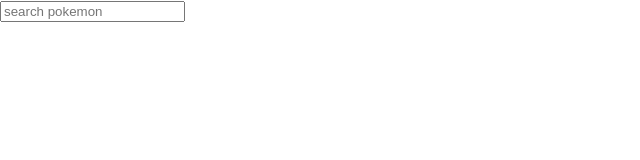
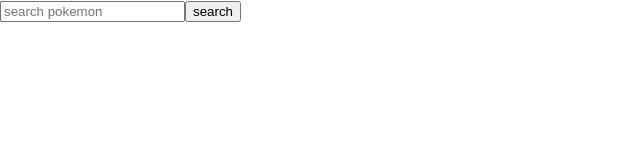
Before and after one commit to felixlaii/pokemon-search-app.github.io, a React (Create React App) app: page / in a window 1280 px wide. Shown: the top 160 px of the page, without its empty margins (0-640 px from the left). Built offline with nearby package versions, Linux system fonts and the light colour scheme.

Commit message:
transfer over files

```diff
--- a/src/components/SearchBar/SearchBar.jsx
+++ b/src/components/SearchBar/SearchBar.jsx
@@ -1,7 +1,29 @@
 import React, { useState } from 'react'
+import axios from 'axios';
+import { pokeAPI } from '../../utils/getPokemon';
 
-export default function SearchBar({getPokemon}) {
+export default function SearchBar() {
     const [search, setSearch] = useState('');
+    const [pokemon, setPokemon] = useState();
+    const [loading, setLoading] = useState(false);
+    const [error, setError] = useState(false);
+    const [errorMsg, setErrorMsg] = useState('');
+
+    const getPokemon = async (query) => {
+        if(!query) {
+            setErrorMsg('You must enter a Pokemon');
+            setError(true);
+            return;
+        }
+        axios.get(`${pokeAPI}/pokemon`)
+        .then((response) => { console.log(response)
+            if(response) {
+                setPokemon(response.data.results);
+                setLoading(false);
+            }
+        })
+        .catch((error) => console.log('Pokemon not found'))
+    };
 
   return (
     <div className="search-bar">
@@ -12,7 +34,10 @@ export default function SearchBar({getPokemon}) {
           placeholder="search pokemon"
           onChange={(e) => getPokemon(e.target.value)}
         />
+        <button className="search-bar__button" onClick={(e) => getPokemon(search)}>search</button>
       </div>
+
+
     </div>
   )
 }
--- a/src/pages/HomePage/HomePage.jsx
+++ b/src/pages/HomePage/HomePage.jsx
@@ -4,31 +4,12 @@ import { pokeAPI } from '../../utils/getPokemon';
 import SearchBar from '../../components/SearchBar/SearchBar';
 
 export default function HomePage() {
-    const [pokemon, setPokemon] = useState();
-    const [loading, setLoading] = useState(false);
-    const [error, setError] = useState(false);
-    const [errorMsg, setErrorMsg] = useState('');
 
-    const getPokemon = async (query) => {
-        if(!query) {
-            setErrorMsg('You must enter a Pokemon');
-            setError(true);
-            return;
-        }
-        axios.get(`${pokeAPI}/pokemon`)
-        .then((response) => { console.log(response)
-            if(response) {
-                setPokemon(response.data.results);
-                setLoading(false);
-            }
-        })
-        .catch((error) => console.log('Pokemon not found'))
-    };
 
 
   return (
     <div>
-        <SearchBar getPokemon={getPokemon} />
+        <SearchBar />
     </div>
   )
 }
```
